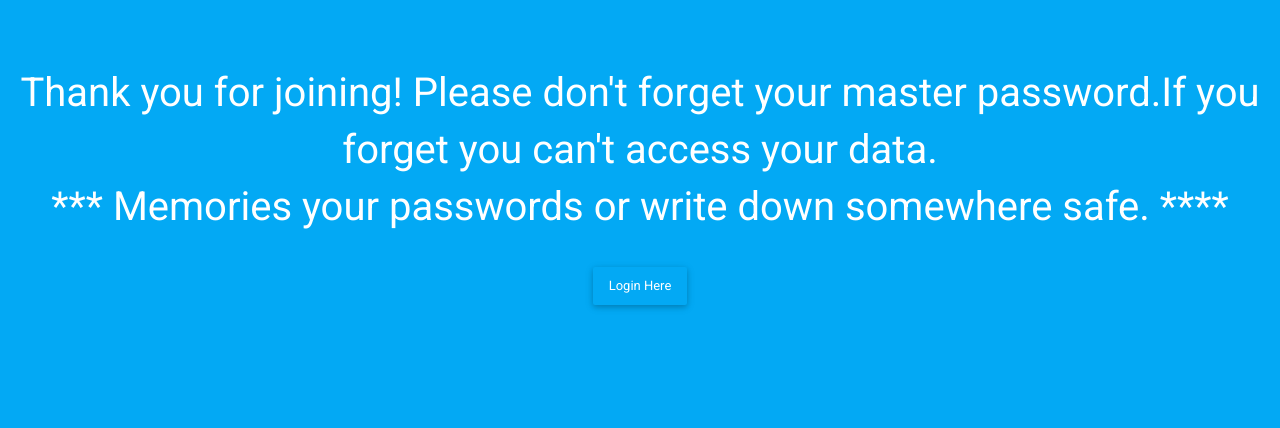
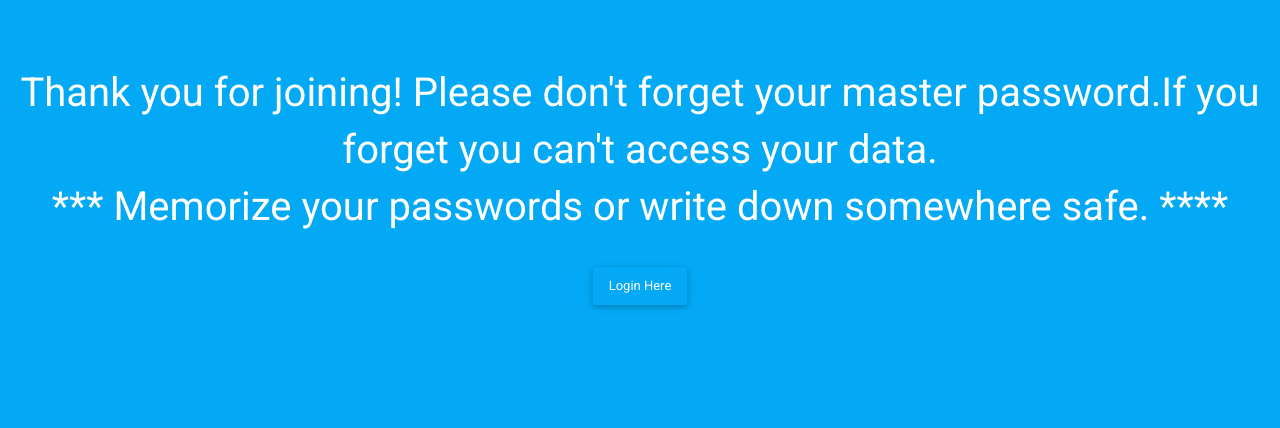
Before and after one commit to pyprism/MoneyBag, a Django app: template templates/base/thanks.html in a window 1280 px wide. Shown: the top 428 px of the page. Run offline with Django 3.2, Linux system fonts and the light colour scheme; the template is opened without the code that fills it, so the values that code supplies are empty; some libraries are stand-ins or nearby versions.

Commit message:
fixed typo

```diff
--- a/templates/base/thanks.html
+++ b/templates/base/thanks.html
@@ -6,7 +6,7 @@
     <div class="four-zero-four">
     <div class="four-zero-four-container">
         <div class="error-code" style="font-size: 40px !important;">Thank you for joining! Please don't forget your master password.If you forget you can't access your data.</div>
-        <div class="error-code" style="font-size: 40px !important;">*** Memories your passwords or write down somewhere safe. ****</div>
+        <div class="error-code" style="font-size: 40px !important;">*** Memorize your passwords or write down somewhere safe. ****</div>
         <div class="button-place">
             <a href="/" class="btn bg-cyan btn-lg waves-effect">Login Here</a>
         </div>
```
